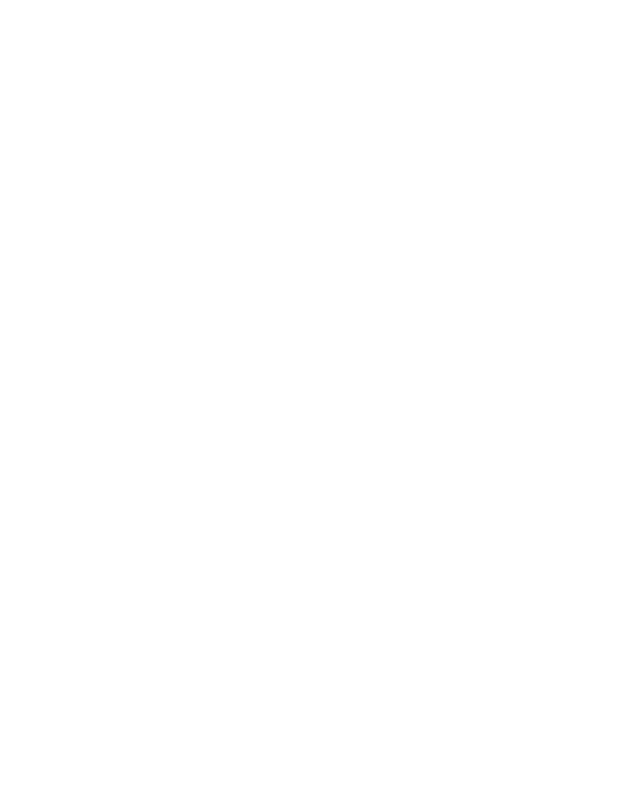
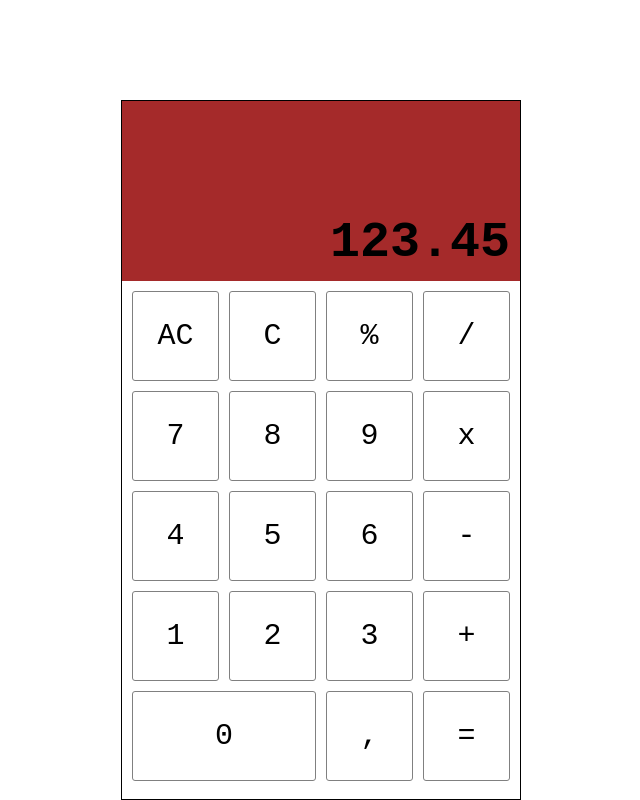
Before and after one commit to Camila145ux/calculadora-2025, a plain HTML site: page index.html in a window 1280 px wide. Shown: the whole page, without its empty margins (319-959 px from the left). Drawn offline with Linux system fonts and the light colour scheme.

Commit message:
Se completo el teclado y la pantalla

```diff
--- a/config.css
+++ b/config.css
@@ -1,3 +1,4 @@
+
 * {
     margin: 0;
     padding: 0;
--- a/index.css
+++ b/index.css
@@ -1 +1,10 @@
 /* CSS del index */
+
+#Calculadora {
+    width: 40rem;
+    height: 70rem;
+    border: 1px solid black;
+
+    margin:auto;
+    margin-top: 10rem;
+}
--- a/index.html
+++ b/index.html
@@ -15,5 +15,30 @@
 </head>
 <body>
 
+    <main id="Calculadora">
+        <div class="pantalla">123.45</div>
+        <div class="teclado">
+        <div class="teclas tecla-ac">AC</div>
+        <div class="teclas tecla-c">C</div>
+        <div class="teclas tecla-mo">%</div>
+        <div class="teclas tecla-div">/</div>
+        <div class="teclas tecla-7">7</div>
+        <div class="teclas tecla-8">8</div>
+        <div class="teclas tecla-9">9</div>
+        <div class="teclas tecla-mul">x</div>
+        <div class="teclas tecla-4">4</div>
+        <div class="teclas tecla-5">5</div>
+        <div class="teclas tecla-6">6</div>
+        <div class="teclas tecla-res">-</div>
+        <div class="teclas tecla-1">1</div>
+        <div class="teclas tecla-2">2</div>
+        <div class="teclas tecla-3">3</div>
+        <div class="teclas tecla-sum">+</div>
+        <div class="teclas tecla-0">0</div>
+        <div class="teclas tecla-com">,</div>
+        <div class="teclas tecla-igual">=</div>
+    </div>
+    </main>
+
 </body>
 </html>
--- a/views/pantallaView.css
+++ b/views/pantallaView.css
@@ -1,3 +1,12 @@
 .pantalla {
-    background-color: blue;
+    background-color: brown;
+    height: 18rem;
+    padding: 1rem;
+
+    font-size: 5rem;
+    font-weight: 600;
+
+    display: flex;
+    align-items: end;
+    justify-content: right;
 }
--- a/views/tecladoView.css
+++ b/views/tecladoView.css
@@ -1,3 +1,30 @@
-.pantalla {
-    background-color: brown;
+.teclado {
+    padding: 1rem;
+
+    display: grid;
+    grid-template-columns: repeat(4,1fr);
+    grid-template-rows: repeat(5,9rem);
+    gap: 1rem;
+
 }
+
+.teclas {
+    font-size: 3rem;
+    border: 1px solid gray;
+    border-radius: 3px;
+
+
+    display: flex;
+    justify-content: center;
+    align-items: center;
+}
+
+.teclas:hover{
+    background-color: blanchedalmond;
+}
+
+.tecla-0 {
+    grid-column: 1/3;
+
+
+}
```
